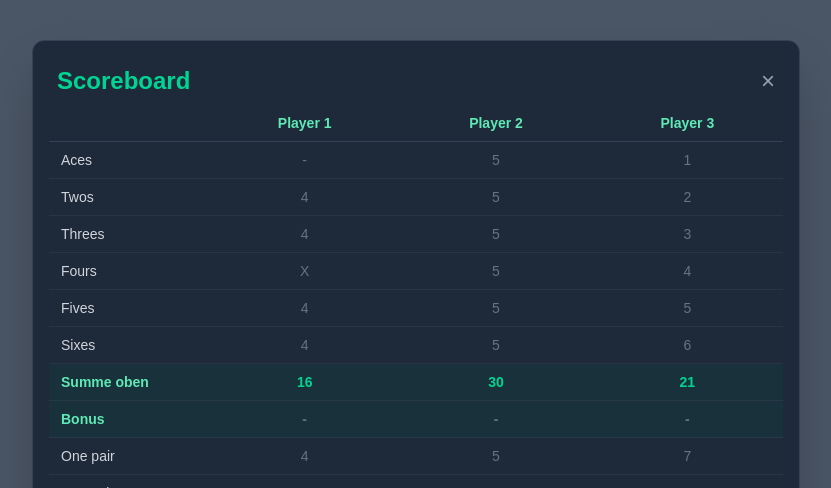
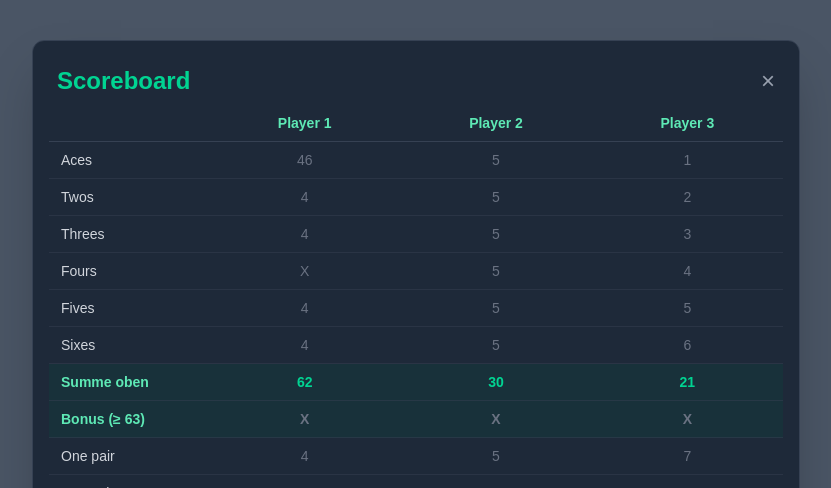
Before and after one commit to EliasKeller/yatzy, a Next.js app: page / in a window 1280 px wide. Both pictures are taken after a click on the button "Scoreboard". Shown: the top 488 px of the page, without its empty margins (224-1055 px from the left). Built offline with nearby package versions, Linux system fonts and the light colour scheme.

Commit message:
feat: complete scoreboard

```diff
--- a/src/app/components/scoreboard.js
+++ b/src/app/components/scoreboard.js
@@ -1,7 +1,7 @@
 "use client";
 
 import { useState } from "react";
-import { YATZY_COMBINATIONS } from "@/utils/const";
+import { BONUS_MIN_NEEDED_POINTS, BONUS_REWARD, YATZY_COMBINATIONS } from "@/utils/const";
 
 export default function Scoreboard({ players, currentScore = [] }) {
   const [isOpen, setIsOpen] = useState(false);
@@ -32,6 +32,36 @@ const getSumOfUpperSectionForPlayer = (playerId) => {
   return sum;
 }
 
+const calculateBonus = (playerId) => {
+  const playerScore = currentScore.find((socre) => socre.playerId === playerId).score
+  const playerScoreUpperSection = playerScore.filter(t => upperSection.map(s => s.type).includes(t.type))
+  const isUpperSectionFullyFilledOut = !playerScoreUpperSection.some(score => score.score === undefined)
+
+  if (!isUpperSectionFullyFilledOut) {
+    return "-"
+  }
+
+  const sum = getSumOfUpperSectionForPlayer(playerId)
+
+  if (sum >= BONUS_MIN_NEEDED_POINTS) {
+    return BONUS_REWARD
+  }
+
+  return "X"
+}
+
+const getSumOfLowerSectionForPlayer = (playerId) => {
+  const sumUpperSection = getSumOfUpperSectionForPlayer(playerId)
+
+  const playerScore = currentScore.find((socre) => socre.playerId === playerId).score
+  const playerScoreLowerSection = playerScore.filter(t => lowerSection.map(s => s.type).includes(t.type)).map(s => s.score).filter(t => t)
+  const sumLowerSection = playerScoreLowerSection.reduce(
+    (accumulator, currentValue) => accumulator + currentValue,
+    0,
+  );
+
+  return sumUpperSection + sumLowerSection;
+}
 
   return (
     <>
@@ -123,14 +153,14 @@ const getSumOfUpperSectionForPlayer = (playerId) => {
                   {/* ---- Bonus ---- */}
                   <tr className="border-b border-gray-700/50 bg-emerald-900/20">
                     <td className="py-2 px-3 text-emerald-300 font-semibold">
-                      {"Bonus"}
+                      {"Bonus (≥ 63)"}
                     </td>
                     {players.map((player) => (
                       <td
                         key={player.id}
                         className="py-2 px-3 text-center font-semibold text-gray-500"
                       >
-                        -
+                        {calculateBonus(player.id)}
                       </td>
                     ))}
                   </tr>
@@ -165,7 +195,7 @@ const getSumOfUpperSectionForPlayer = (playerId) => {
                         key={player.id}
                         className="py-3 px-3 text-center font-bold text-emerald-300 text-base"
                       >
-                        0
+                        {getSumOfLowerSectionForPlayer(player.id)}
                       </td>
                     ))}
                   </tr>
--- a/src/app/page.js
+++ b/src/app/page.js
@@ -35,7 +35,7 @@ export default function Home() {
       score: [
         {
           type: YATZY_TYPES.ONE,
-          score: undefined
+          score: 46
         },
         {
           type: YATZY_TYPES.TWO,
--- a/src/utils/const.js
+++ b/src/utils/const.js
@@ -35,6 +35,9 @@ const YATZY_COMBINATIONS = [
   { type: YATZY_TYPES.YATZY, label: "YATZY", section: "lower" },
 ];
 
+const BONUS_MIN_NEEDED_POINTS = 63;
+const BONUS_REWARD = 25;
+
 
 const DEFAULT_DICES = [
     {
@@ -67,5 +70,7 @@ const DEFAULT_DICES = [
 export {
     YATZY_TYPES,
     YATZY_COMBINATIONS,
+    BONUS_MIN_NEEDED_POINTS,
+    BONUS_REWARD,
     DEFAULT_DICES
 }
```
